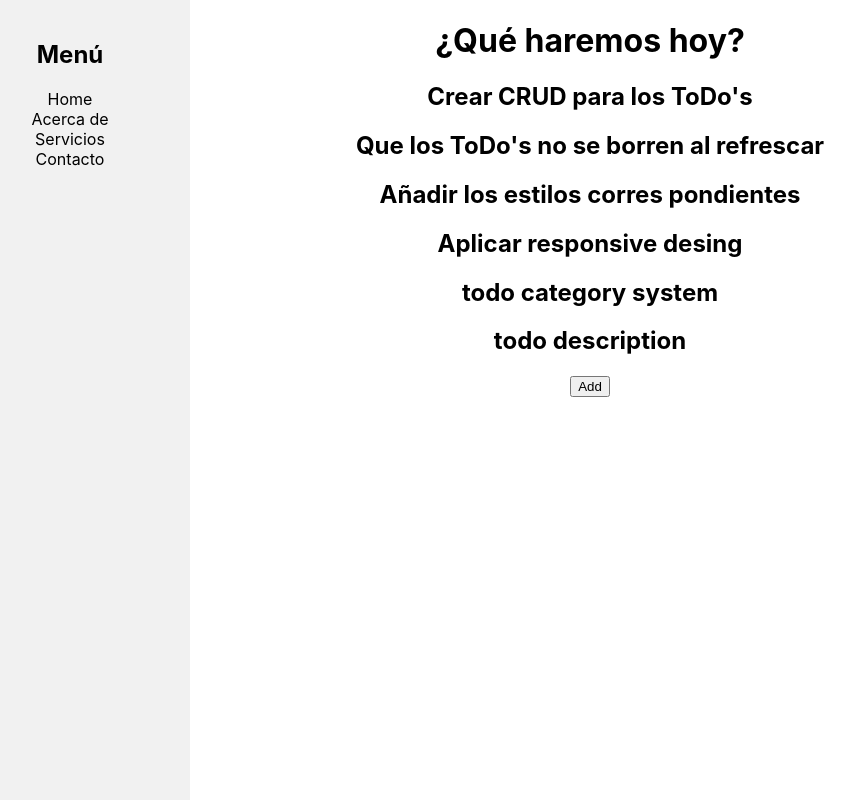
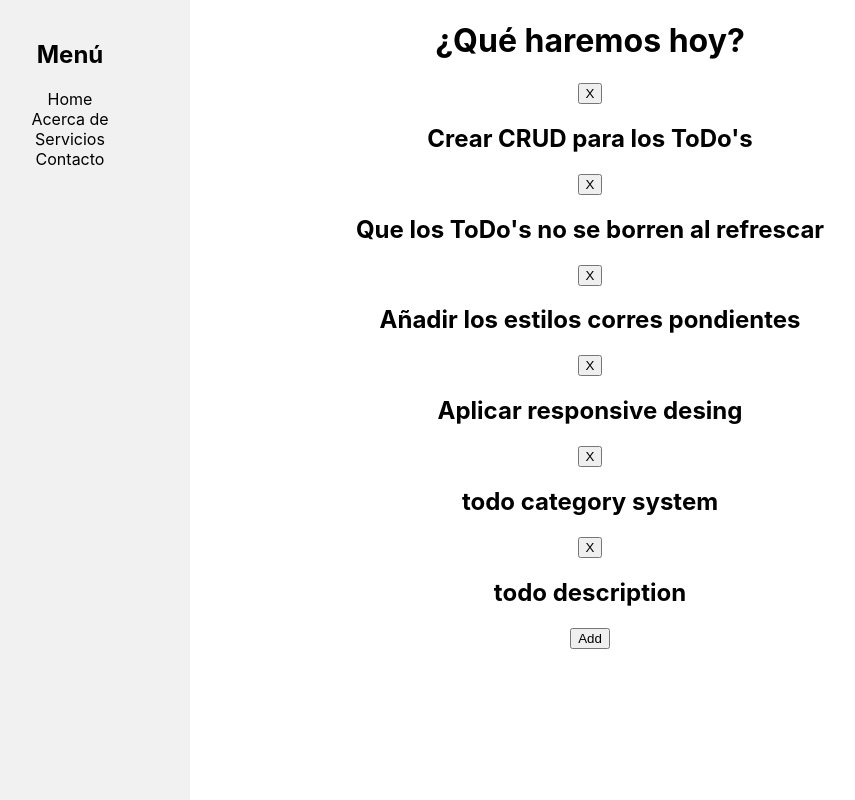
Before and after one commit to JulioTheCoder/myTodoApp, a React (Create React App) app in the folder todo/: page / in a window 1280 px wide. Shown: the whole page, without its empty margins (50-905 px from the left). Built offline with nearby package versions, Linux system fonts and the light colour scheme.

Commit message:
Trabajar el método de eliminación de todos

```diff
--- a/todo/src/Components/Home.jsx
+++ b/todo/src/Components/Home.jsx
@@ -22,17 +22,27 @@ console.log(`${listToDo}`);
     console.log("Ay parce, tienes: " + auxAdder);
   }
 
-  function addToDo (e){
+  //*--------------------------- Métodos CRUD----------------------------------------------
+
+  function addToDo(e){
     e.preventDefault()
-    console.log(e);
     setListToDo([...listToDo, e.target.toDoTitle.value]);
   }
+
+  function deleteTodo(e){
+    console.log(e.target);
+    e.preventDefault();
+    const newList = listToDo.map( (t, i) => !t.includes(e.target.btnDeleteTodo.value));
+    setListToDo(newList);
+  }
+
+//*-----------------------------------------------------------------------------------------
 
   return(
     <div className="home">
       <Nav/>
       <Sidebar/>
-      <Todos listToDo={listToDo}/>
+      <Todos listToDo={listToDo} deleteToDo={deleteTodo}/>
       <button onClick={e =>adder(e)}>Add</button>
       {
         auxAdder && <FormToDo addToDo={addToDo}/>
--- a/todo/src/Components/Todos.jsx
+++ b/todo/src/Components/Todos.jsx
@@ -1,12 +1,13 @@
 import React from "react";
 
-export default function Todos({ listToDo }) {
+export default function Todos({ listToDo, deleteToDo }) {
   let list = [...listToDo]
   return (
     <div className="todos">
       {
           list.map((t, i) =>
             <div key={i}>
+              <button onClick={(t) => deleteToDo(t)} name="btnDeleteTodo" value={t}>X</button>
               <h2>{t}</h2>
             </div>
         )
```
